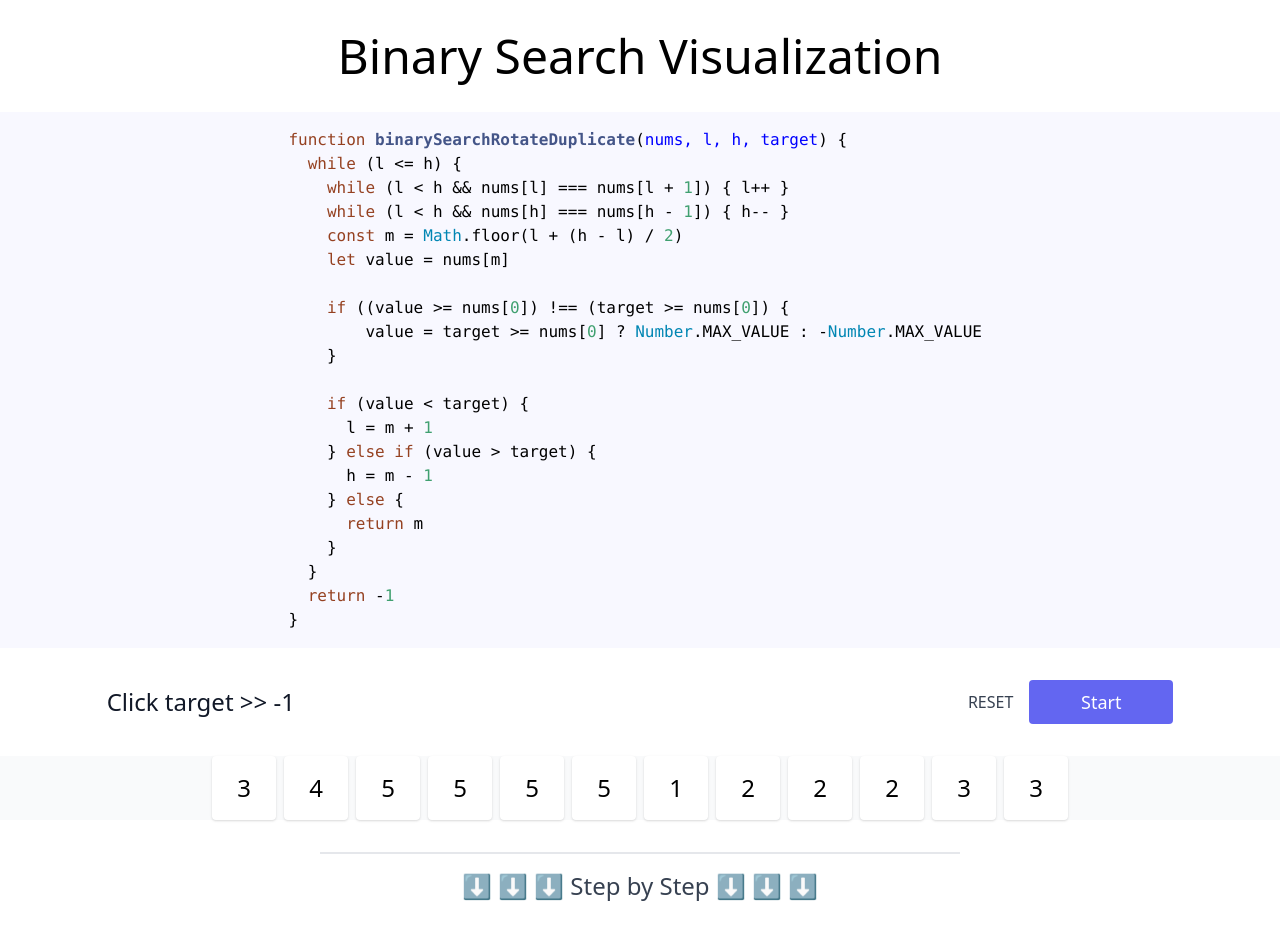
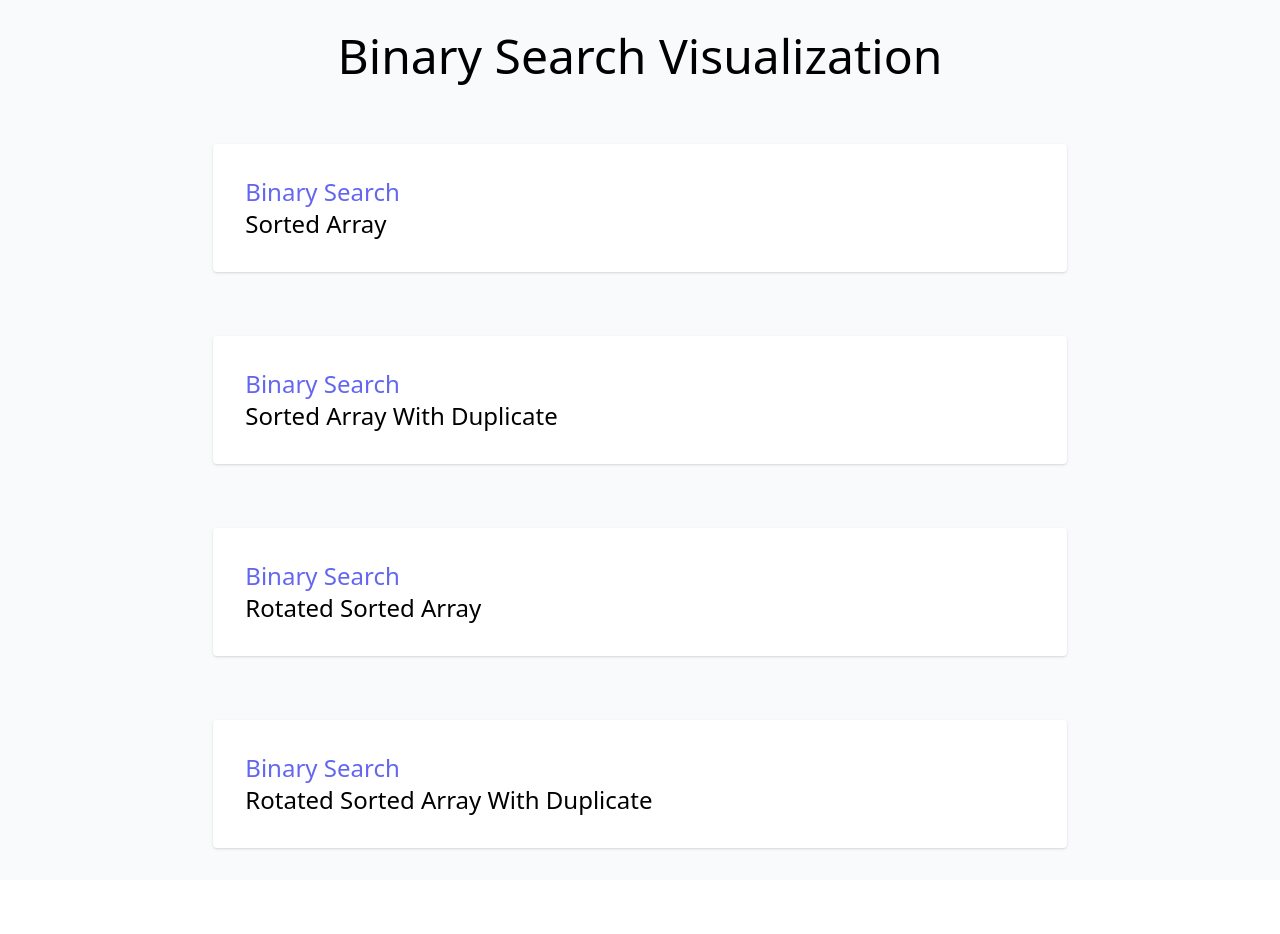
Before and after one commit to lexcao/algo-visual, a React (Vite) app: page /binary-search in a window 1280 px wide. After the commit the page ends 880 px from the top, so only its background shows below. Built offline with nearby package versions, Linux system fonts and the light colour scheme.

Commit message:
feat: add router for binary-search

```diff
--- a/src/App.jsx
+++ b/src/App.jsx
@@ -1,9 +1,22 @@
 import React from 'react'
-import { BrowserRouter as Router } from 'react-router-dom'
+import { BrowserRouter as Router, Redirect, Route, Switch } from 'react-router-dom'
 import BinarySearch from './binary-search/index'
 
-export default () => (
-  <Router>
-    <BinarySearch/>
-  </Router>
-)
+export default () => {
+
+  return (
+    <main className="bg-gray-50 w-screen w-screen">
+      <Router>
+        <Switch>
+          <Route path="/binary-search">
+            <BinarySearch/>
+          </Route>
+
+          <Route exact path="/">
+            <Redirect to="/binary-search"/>
+          </Route>
+        </Switch>
+      </Router>
+    </main>
+  )
+}
--- a/src/binary-search/component/BinarySearch.jsx
+++ b/src/binary-search/component/BinarySearch.jsx
@@ -1,9 +1,10 @@
 import React, { useEffect, useState } from 'react'
-import Header from '../../components/Header'
 import CodeBlock from '../../components/CodeBlock'
 import ControlBar from './ControlBar'
 import NumsRow from './NumsRow'
+import { useHistory, useParams } from 'react-router-dom'
 import { equals, randomElement } from '../utils'
+import data from '../data/index'
 
 const Divider = ({ children }) => <section className="flex justify-center items-center my-8">
   <div className="w-6/12 border-t-2 flex justify-center">
@@ -15,7 +16,20 @@ const Divider = ({ children }) => <section className="flex justify-center items-
 
 const initPos = { l: -1, h: -1, m: -1, line: -1 }
 
-export default ({ onNextRound, nums, code }) => {
+const dataMap = {}
+
+for (let d of data) {
+  dataMap[d.id] = d
+}
+
+export default () => {
+
+  const { id } = useParams()
+  if (!id || !dataMap[id]) {
+    useHistory().replace('/binary-search')
+  }
+
+  const { onNextRound, nums, code } = dataMap[id] || data[0]
 
   const [target, setTarget] = useState(-1)
   const [pos, setPos] = useState(initPos)
@@ -71,8 +85,6 @@ export default ({ onNextRound, nums, code }) => {
   }
 
   return <>
-    <Header title="Binary Search Visualization"/>
-
     <CodeBlock code={code} line={pos.line}/>
 
     <ControlBar
--- a/src/binary-search/data/BinarySearch.js
+++ b/src/binary-search/data/BinarySearch.js
@@ -1,6 +1,8 @@
 import { getMid } from '../utils'
 
-const name = 'binary search'
+const id = 'sorted-array'
+
+const name = 'sorted array'
 
 const Lines = Object.freeze({
   Assign_M: 3,
@@ -52,5 +54,5 @@ const onNextRound = (pos, updatePos, step, setStep, t) => {
 }
 
 export default {
-  name, code, nums, onNextRound
+  id, name, code, nums, onNextRound
 }
--- a/src/binary-search/data/BinarySearchDuplicate.js
+++ b/src/binary-search/data/BinarySearchDuplicate.js
@@ -1,6 +1,8 @@
 import { getMid } from '../utils'
 
-const name = 'binary search in duplicated array'
+const id = 'sorted-array-with-duplicate'
+
+const name = 'sorted array with duplicate'
 
 const Lines = Object.freeze({
   Jump_L: 3,
@@ -92,5 +94,5 @@ const onNextRound = (pos, updatePos, step, setStep, t) => {
 }
 
 export default {
-  name, code, nums, onNextRound
+  id, name, code, nums, onNextRound
 }
--- a/src/binary-search/data/BinarySearchRotate.js
+++ b/src/binary-search/data/BinarySearchRotate.js
@@ -1,6 +1,8 @@
 import { getMid } from '../utils'
 
-const name = 'binary search rotate'
+const id = 'rotated-sorted-array'
+
+const name = 'rotated sorted array'
 
 const Lines = Object.freeze({
   Assign_M: 3,
@@ -71,5 +73,5 @@ const onNextRound = (pos, updatePos, step, setStep, target) => {
 }
 
 export default {
-  name, code, nums, onNextRound
+  id, name, code, nums, onNextRound
 }
--- a/src/binary-search/data/BinarySearchRotateDuplicate.js
+++ b/src/binary-search/data/BinarySearchRotateDuplicate.js
@@ -1,6 +1,8 @@
 import { getMid } from '../utils'
 
-const name = 'binary search rotate'
+const id = 'rotated-sorted-array-with-duplicate'
+
+const name = 'rotated sorted array with duplicate'
 
 const Lines = Object.freeze({
   Jump_L: 3,
@@ -112,5 +114,5 @@ const onNextRound = (pos, updatePos, step, setStep, target) => {
 }
 
 export default {
-  name, code, nums, onNextRound
+  id, name, code, nums, onNextRound
 }
--- a/src/binary-search/index.jsx
+++ b/src/binary-search/index.jsx
@@ -1,10 +1,39 @@
 import React from 'react'
 import data from './data/index'
+import { Link, Route, Switch, useRouteMatch } from 'react-router-dom'
+import Header from '../components/Header'
 import BinarySearch from './component/BinarySearch'
 
+const Main = () => {
+  const { url } = useRouteMatch()
+  console.log(useRouteMatch())
+  return <section className="flex flex-col justify-center text-2xl items-center">
+    {data.map(it => (
+      <Link key={it.id} to={url + '/' + it.id} className="bg-white rounded shadow w-8/12 h-auto p-8 my-8">
+        <div className="flex flex-col h-full">
+          <span className="font-medium text-indigo-500">Binary Search </span>
+          <span className="capitalize">{it.name}</span>
+        </div>
+      </Link>
+    ))}
+  </section>
+}
+
 export default () => {
-
-  const test = data[3]
-
-  return <BinarySearch {...test}/>
+  const { path } = useRouteMatch()
+  return (
+    <>
+      <Link to="/binary-search">
+        <Header title="Binary Search Visualization"/>
+      </Link>
+      <Switch>
+        <Route exact path={path}>
+          <Main/>
+        </Route>
+        <Route path={`${path}/:id`}>
+          <BinarySearch/>
+        </Route>
+      </Switch>
+    </>
+  )
 }
```
